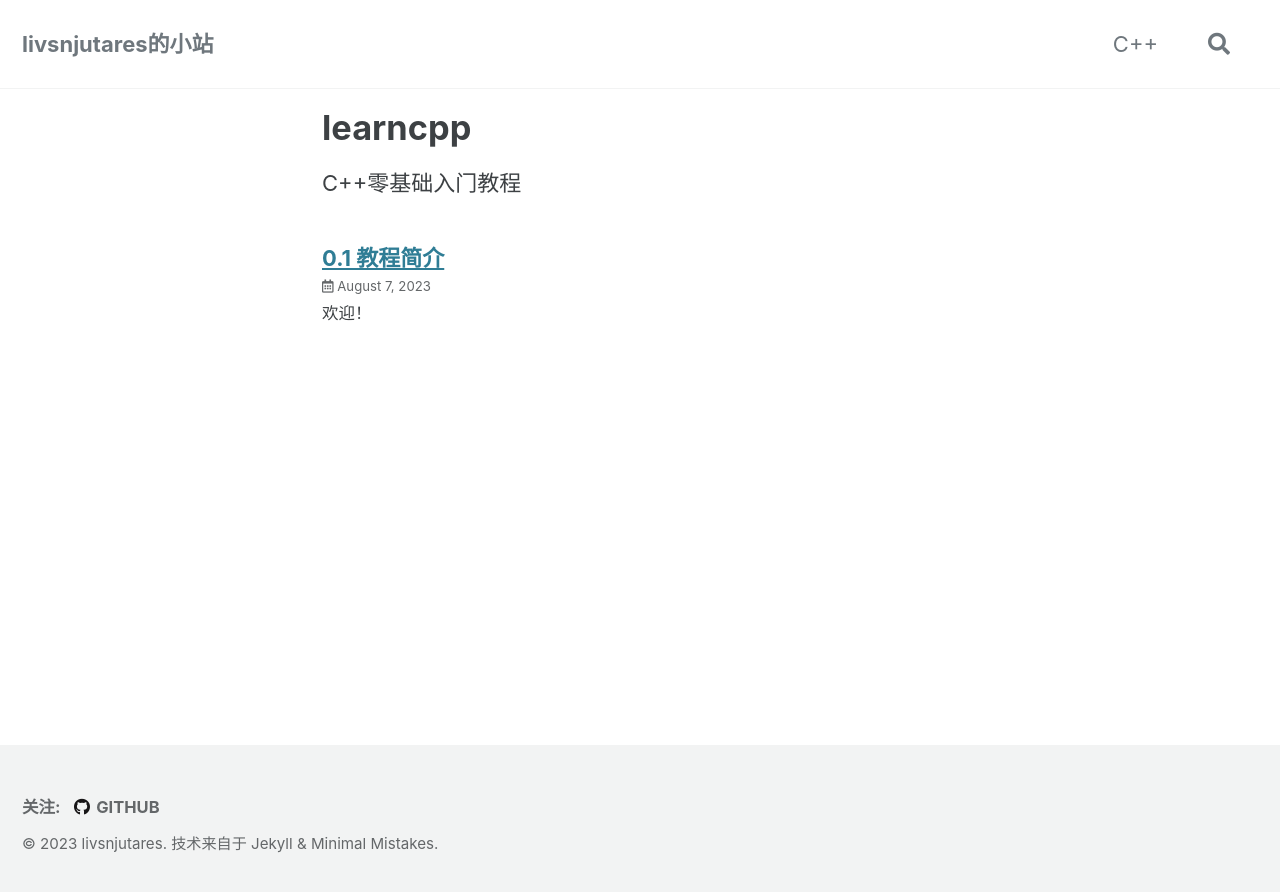
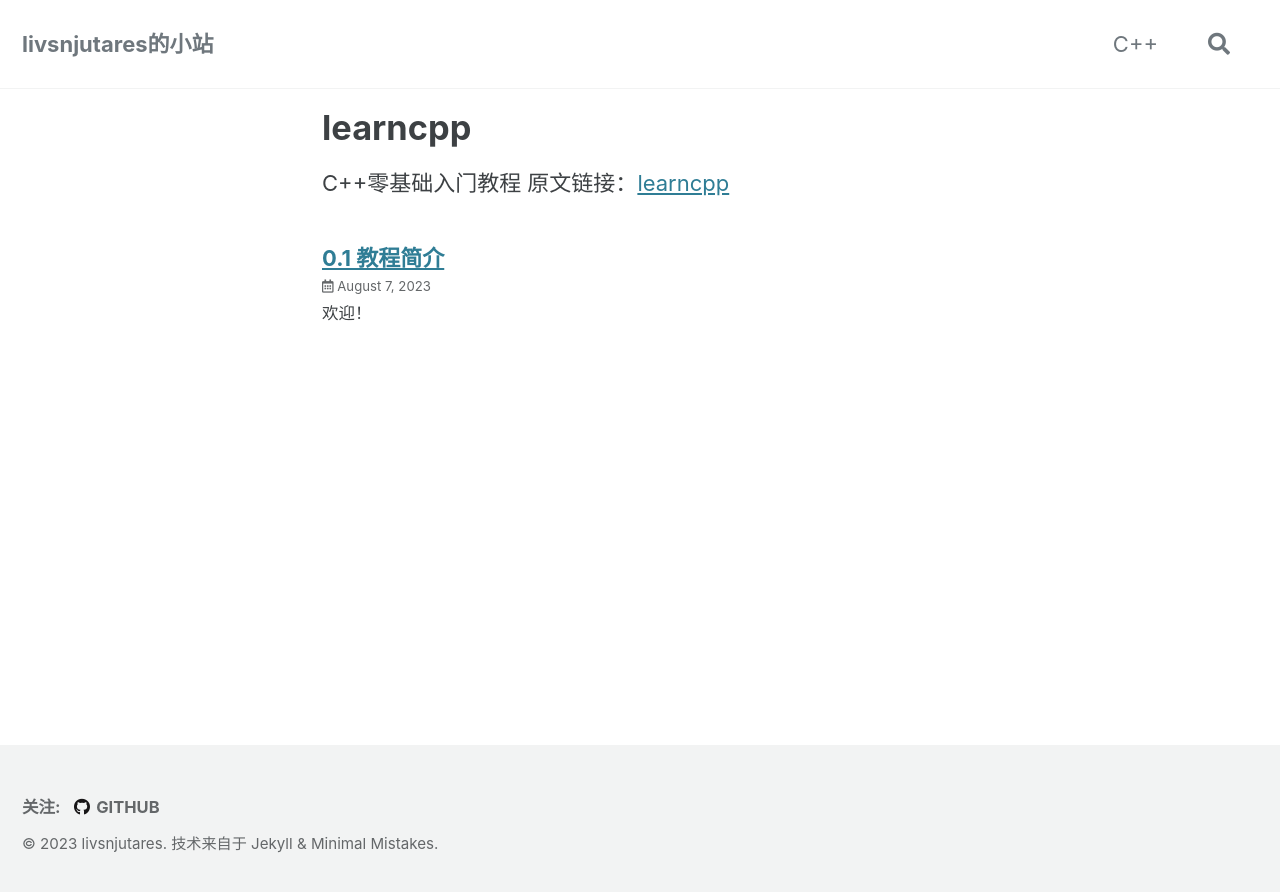
Before and after one commit to livsnjutares/livsnjutares.github.io, a Jekyll site: the page built from docs/_pages/learncpp.md, in a window 1280 px wide. Shown: the top 892 px of the page. Built offline with Jekyll 4.4.1, drawn with Linux system fonts in a browser that asks for light colours; cached includes are drawn as plain includes.

Commit message:
Update learncpp.md

```diff
--- a/docs/_pages/learncpp.md
+++ b/docs/_pages/learncpp.md
@@ -8,3 +8,6 @@ classes: wide
 ---
 
 C++零基础入门教程
+原文链接：[learncpp][learncpp]
+
+[learncpp]: https://www.learncpp.com
```
